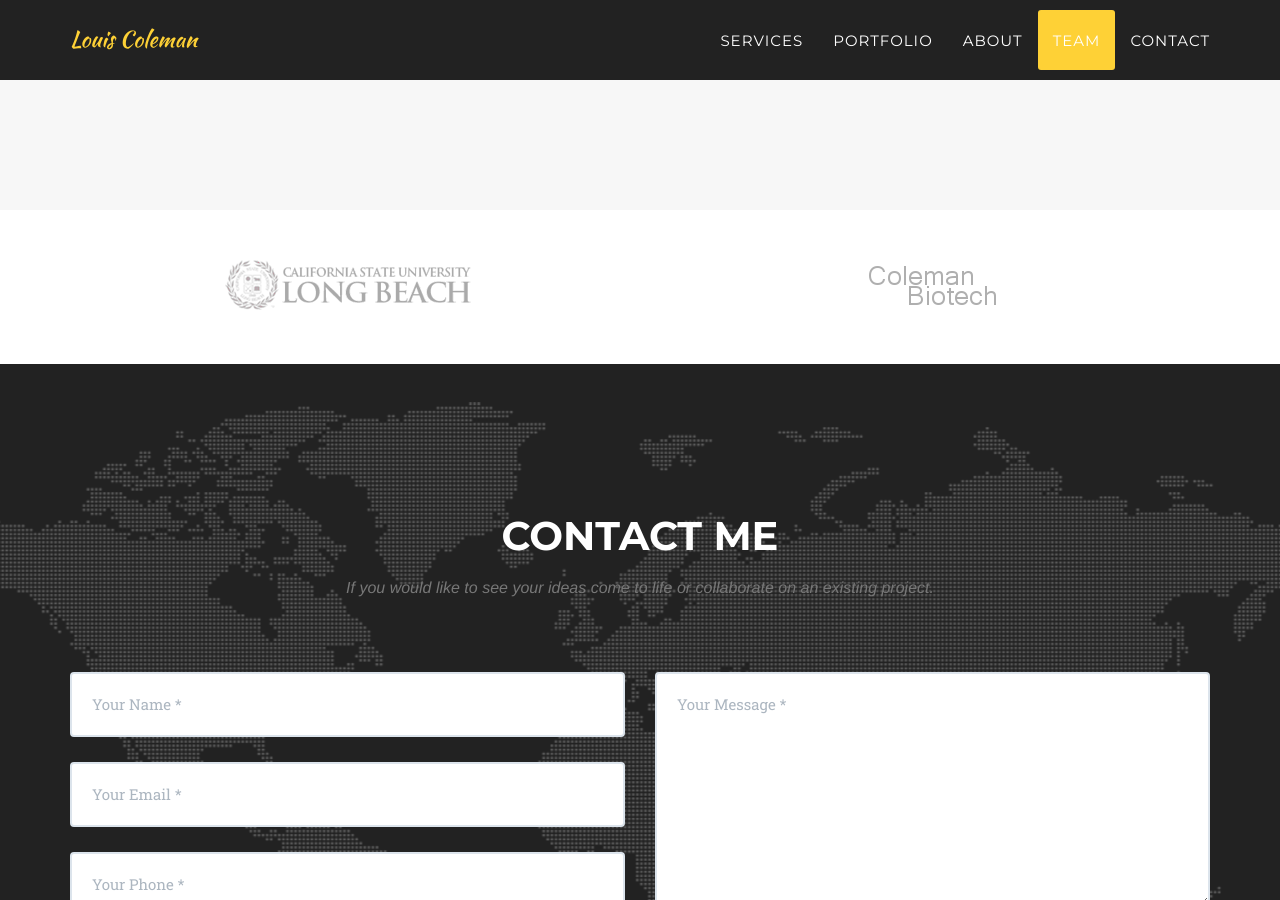
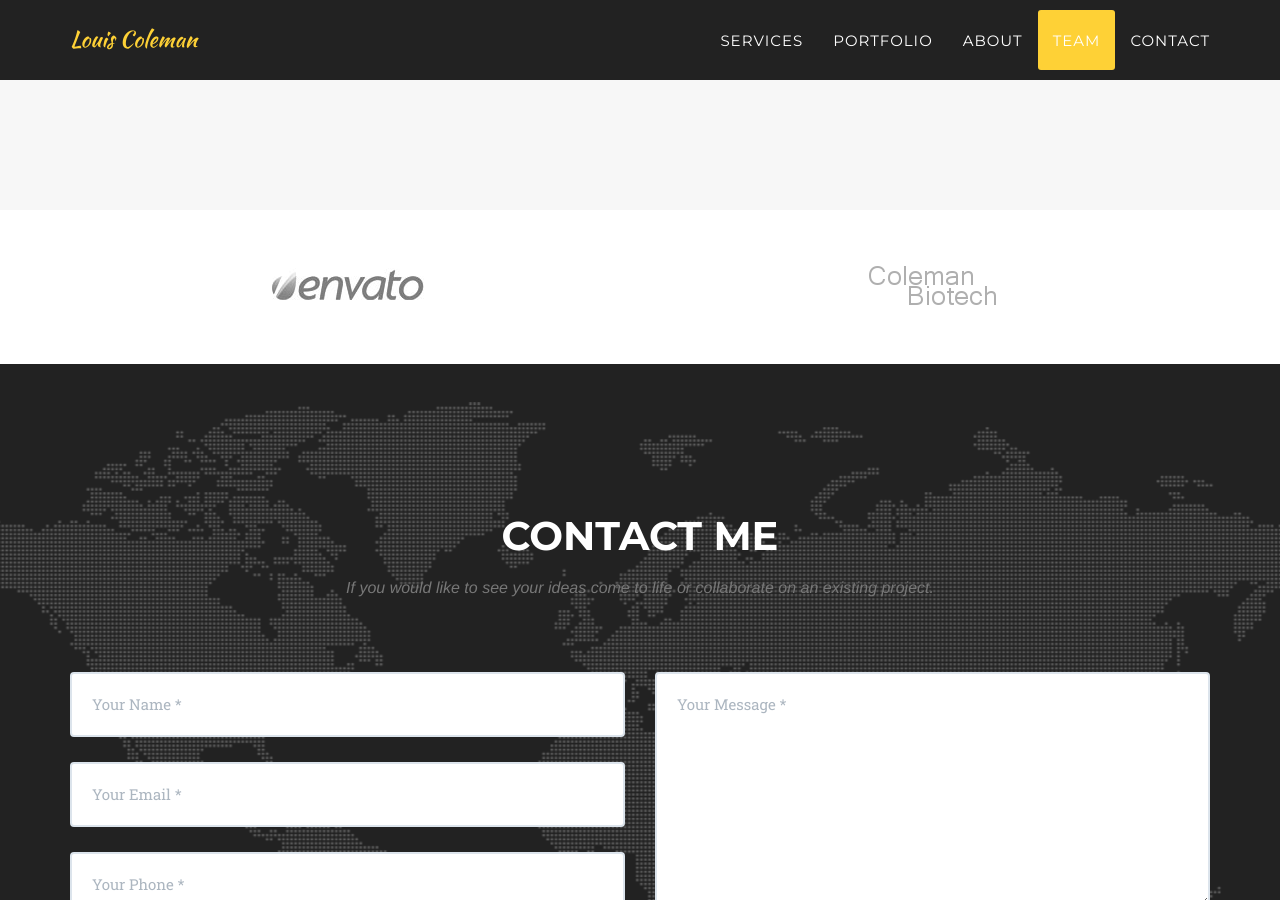
Before and after one commit to LouisDColeman/LouisDColeman.github.io, a Jekyll site: the page built from index.html, in a window 1280 px wide and 900 px high, scrolled down 5997 px. Built offline with Jekyll 4.4.1, drawn with Linux system fonts in a browser that asks for light colours; some web fonts are replaced.

Commit message:
bug: check logo section

```diff
--- a/_includes/clients.html
+++ b/_includes/clients.html
@@ -4,8 +4,8 @@
             <div class="row">
                 <div class="col-md-6 col-sm-6">
                     <a href="http://www.csulb.edu">
-                        <!-- <img src="img/logos/envato.jpg" class="img-responsive img-centered" alt=""> -->
-                        <img src="img/logos/csulblogo3.png" class="img-responsive img-centered" alt="">
+                         <img src="img/logos/envato.jpg" class="img-responsive img-centered" alt="">
+                        <!--<img src="img/logos/csulblogo3.png" class="img-responsive img-centered" alt="">-->
                     </a>
                 </div>
                 <!-- <div class="col-md-3 col-sm-6">
```
